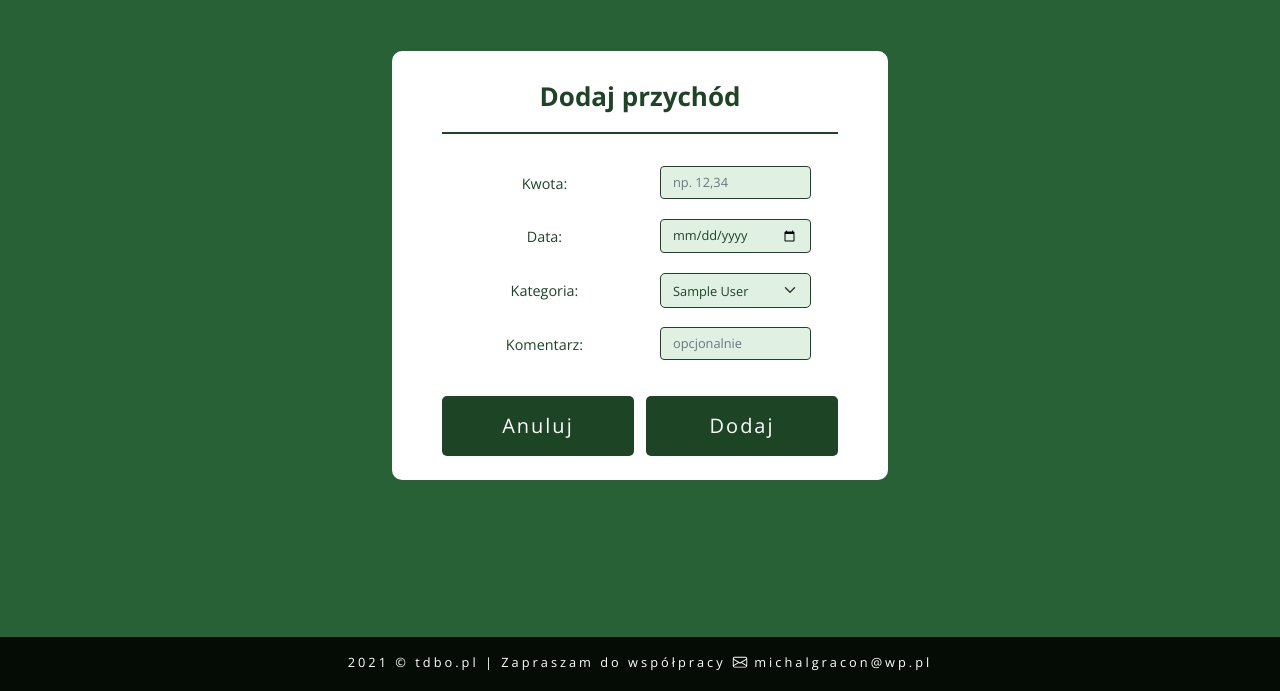
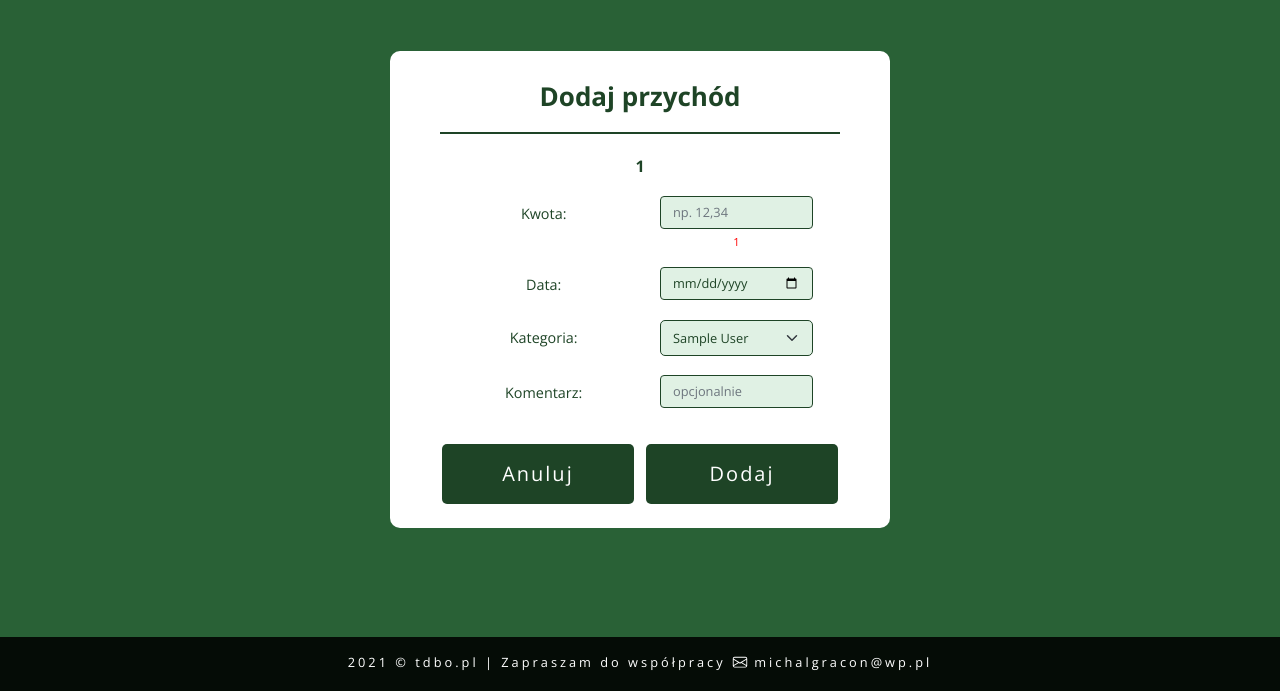
Before and after one commit to gracek333/WebFinancialApplication, a PHP site: page /add-income.php in a window 1280 px wide. Shown: the part 109-800 px from the top of the page. Run offline with PHP 8.4, Linux system fonts and the light colour scheme; a user stored in the database is signed in; tables that the repository leaves empty hold one stand-in row (values such as "Sample post"); some libraries are stand-ins or nearby versions.

Commit message:
Added validation of amount

```diff
--- a/add-expense.php
+++ b/add-expense.php
@@ -53,7 +53,7 @@
 
   <main>
     <div class="form-signin pb-2 mb-5">
-	  <h1 class="mb-4">Dodaj wydatek</h1>
+	  <h1 class="mb-3">Dodaj wydatek</h1>
 	  <div class="row mb-3 pt-2 justify-content-center">
 		<label for="inputExpense" class="col-sm-5 me-sm-3 col-form-label">Kwota:</label>
 		<div class="col-sm-5">
--- a/add-income.php
+++ b/add-income.php
@@ -19,10 +19,61 @@
 		}
 		else
 		{
+
+
+
 			$userId = $_SESSION['id'];
+
 			$sql = "SELECT * FROM incomes_category_assigned_to_users WHERE incomes_category_assigned_to_users.user_id='$userId'";
 
 			$categories_of_incomes = mysqli_query($connection, $sql);
+
+			//jesli kliknieto submit - przebieg walidacji + dodanie do db_name
+			if(isset($_POST['inputIncome']))
+			{
+				$dataIsCorrect = true;
+
+				//poprawność kwoty
+				$amountInString = $_POST['inputIncome'];
+				$amountWithDot = str_replace(',', '.', $amountInString);
+				if (!(is_numeric($amountWithDot)))
+				{
+					$dataIsCorrect = false;
+					$_SESSION['e_amount'] = "Niewłaściwy format kwoty!";
+				}
+				else
+				{
+					$amountOfIncome = number_format($amountWithDot, 2, '.', '');
+				}
+				//$amountOfIncome = $_POST['inputIncome'];
+
+				$enteredDate = $_POST['inputDate'];
+
+				$selectedCategory = $_POST['inputCategoryOfIncome'];
+
+				$enteredComment = $_POST['inputComment'];
+
+				if ($dataIsCorrect == true)
+				{
+
+					if ($connection->query("INSERT INTO incomes VALUES (NULL, '$userId', '$selectedCategory', '$amountOfIncome', '$enteredDate', '$enteredComment')"))
+					{
+						$_SESSION['added_income'] = "Dodano przychód!";
+					}
+					else
+					{
+					  throw new Exception($connection->error);
+					}
+				}
+				else
+				{
+				     throw new Exception($connection->error);
+				}
+			}
+
+			/*$sql = "SELECT * FROM incomes_category_assigned_to_users WHERE incomes_category_assigned_to_users.user_id='$userId'";
+
+			$categories_of_incomes = mysqli_query($connection, $sql);*/
 
 
 			$connection->close();
@@ -89,34 +140,35 @@
 	</div>
   </nav>
 
-  <main>
-    <div class="form-signin pb-2 mb-5">
-	  <h1 class="mb-4">Dodaj przychód</h1>
-	  <div class="row mb-3 pt-2 justify-content-center">
+  <main class="form-signin pb-2 mb-5">
+    <form method="post">
+	  <h1 class="mb-1">Dodaj przychód</h1>
+	  <div class="row mb-3 pt-3 justify-content-center">
+		<?php
+		    if (isset($_SESSION['added_income']))
+			{
+			  echo '<div class="addedTransaction">'.$_SESSION['added_income'].'</div>';
+			  unset($_SESSION['added_income']);
+			}
+		  ?>
 	    <label for="inputIncome" class="col-sm-5 me-sm-3 col-form-label">Kwota:</label>
 	    <div class="col-sm-5">
-	      <input type="text" class="form-control" id="inputIncome" required placeholder="np. 12,34" onfocus="this.placeholder=''" onblur="this.placeholder='np. 12,34'">
+	      <input type="text" class="form-control" name="inputIncome" required placeholder="np. 12,34" onfocus="this.placeholder=''" onblur="this.placeholder='np. 12.34'">
+		  <?php
+		    if (isset($_SESSION['e_amount']))
+			{
+			  echo '<div class="error">'.$_SESSION['e_amount'].'</div>';
+			  unset($_SESSION['e_amount']);
+			}
+		  ?>
 	    </div>
 	  </div>
 	  <div class="row mb-3 justify-content-center">
 	    <label for="inputDate" class="col-sm-5 me-sm-3 col-form-label">Data:</label>
 	    <div class="col-sm-5">
-	      <input type="date" class="form-control" id="inputDate">
+	      <input type="date" class="form-control" name="inputDate">
 	    </div>
 	  </div>
-
-
-	  <!--<div class="row mb-3 justify-content-center">
-	    <label for="inputCategoryOfIncome" class="col-sm-5 me-sm-3 col-form-label">Kategoria:</label>
-	    <div class="col-sm-5">
-	      <select class="form-select" name="inputCategoryOfIncome" id="inputCategoryOfIncome">
-	        <option value="w" selected>Wynagrodzenie</option>
-		    <option value="o">Odsetki bankowe</option>
-		    <option value="s">Sprzedaż na allegro</option>
-		    <option value="i">Inne</option>
-		  </select>
-		</div>
-	  </div>-->
 
 	  <div class="row mb-3 justify-content-center">
 	    <label for="inputCategoryOfIncome" class="col-sm-5 me-sm-3 col-form-label">Kategoria:</label>
@@ -147,18 +199,17 @@
 		</div>
 	  </div>
 
-
 	  <div class="row mb-3 justify-content-center">
 	    <label for="inputComment" class="col-sm-5 me-sm-3 col-form-label">Komentarz:</label>
 	    <div class="col-sm-5">
-	      <input type="text" class="form-control" id="inputComment" required placeholder="opcjonalnie" onfocus="this.placeholder=''" onblur="this.placeholder='opcjonalnie'">
+	      <input type="text" class="form-control" name="inputComment" placeholder="opcjonalnie" onfocus="this.placeholder=''" onblur="this.placeholder='opcjonalnie'">
 	    </div>
 	  </div>
 	  <form class="ms-auto text-center mt-btn-sm">
-	    <button class="btn btn-md btn-warning my-sm-3 me-sm-2" type="submit">Anuluj</button>
+	    <a class="btn btn-md my-sm-3 me-sm-2 likeButton" href="main-menu.php">Anuluj</a>
 	    <button class="btn btn-md btn-primary my-sm-3 " type="submit">Dodaj</button>
 	  </form>
-	</div>
+	</form>
   </main>
 
   <footer class="footer mt-auto">
--- a/style.css
+++ b/style.css
@@ -107,6 +107,25 @@ h1
 	border-radius: 5px;
 	cursor: pointer;
 	letter-spacing: 2px;
+}
+
+.likeButton
+{
+	background-color: #1E4426;
+	font-size: 20px;
+	color: white;
+	padding: 15px 10px;
+	margin-top: 15px;
+	margin-bottom: 0px;
+	border: none;
+	border-radius: 5px;
+	cursor: pointer;
+	letter-spacing: 2px;
+}
+
+.likeButton:hover
+{
+	color: #FFF! important;
 }
 
 .form-signin p
@@ -367,3 +386,13 @@ h3
 	margin-top: 5px;
 	margin-bottom: 0px;
 }
+
+.addedTransaction
+{
+	color: #1E4426;
+	font-size: 1rem;
+	font-weight: 700;
+	margin-top: 0px;
+	padding-top: 0;
+	margin-bottom: 18px;
+}
```
Also changed, not shown: registration.php (+0 -10 lines).
